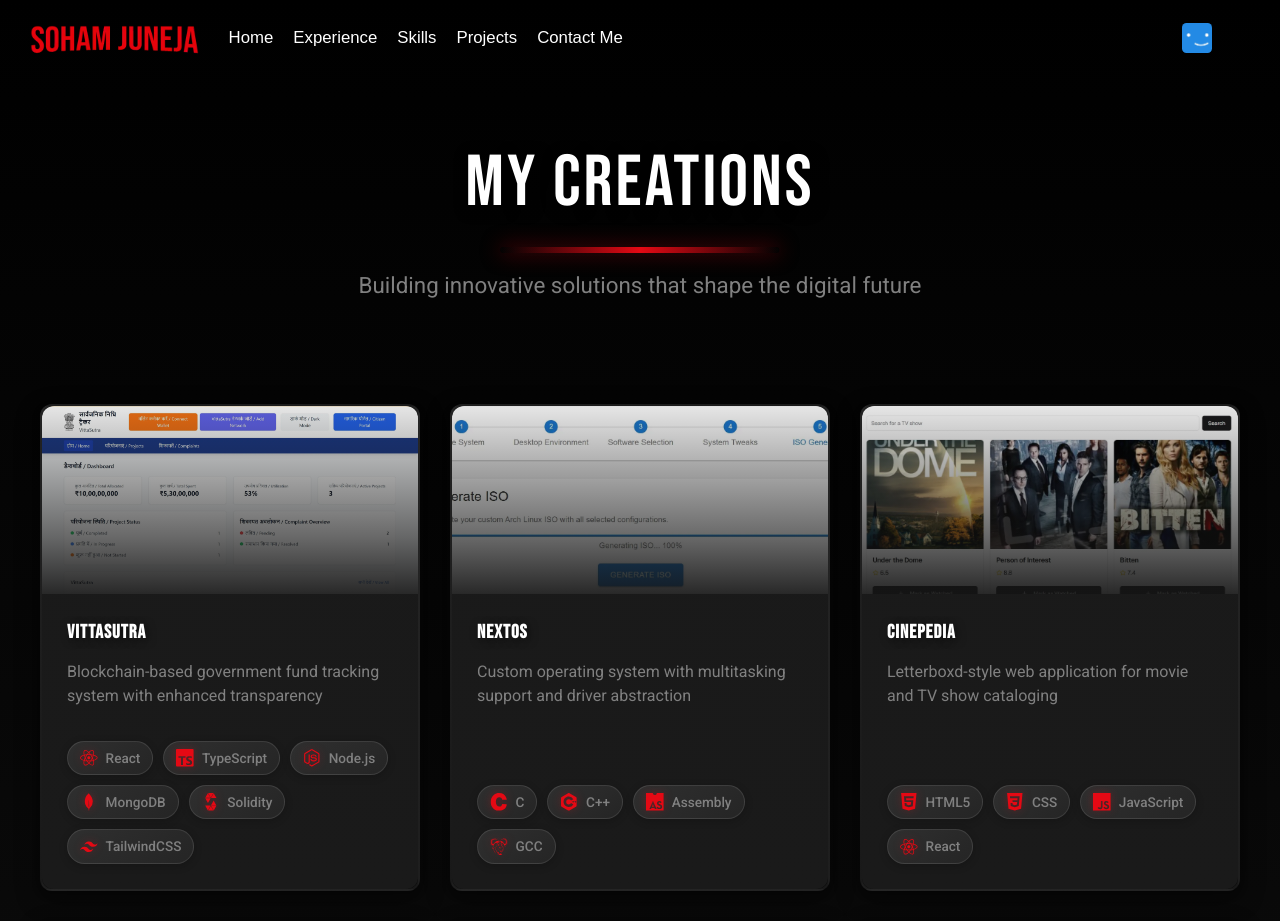
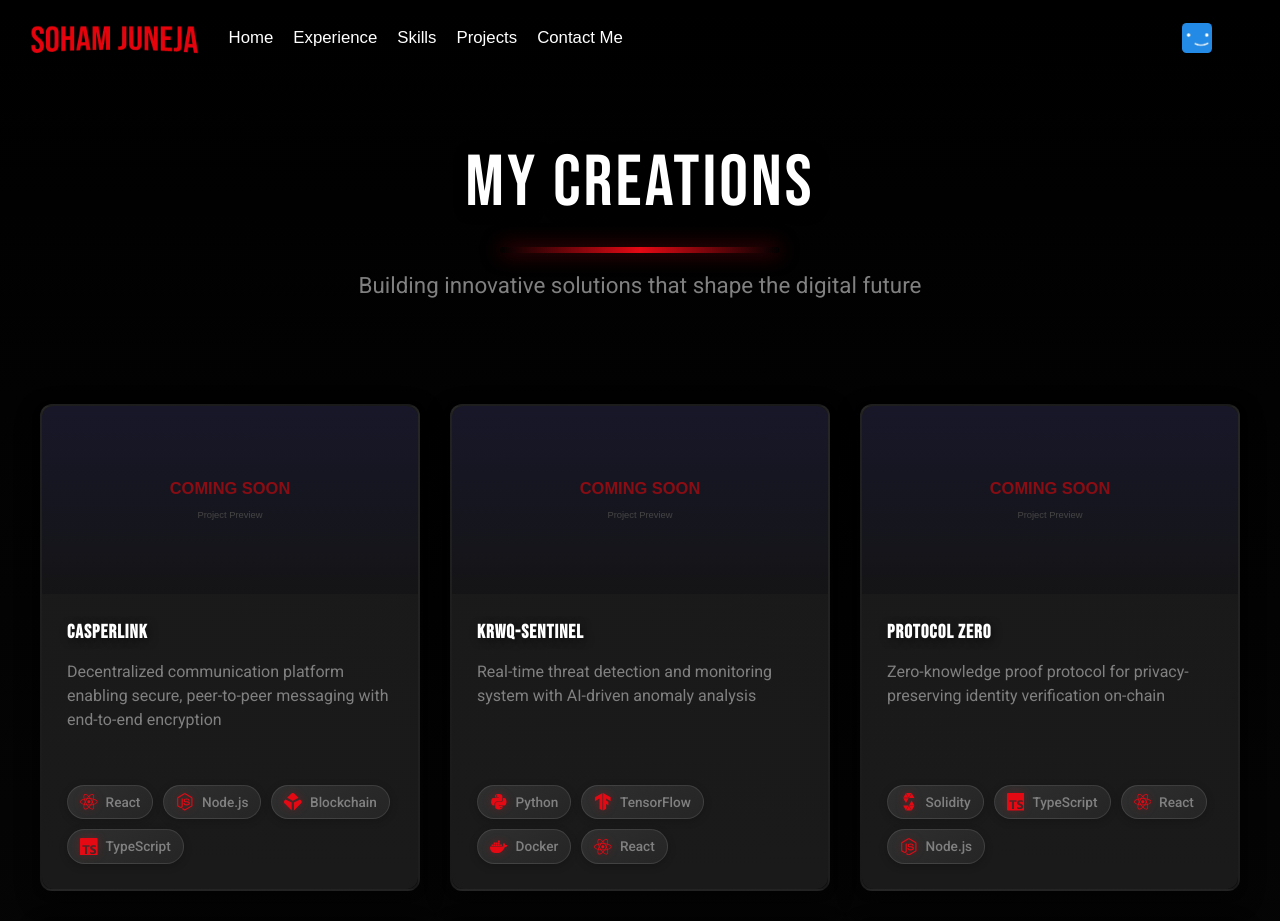
Before and after one commit to SohamJuneja/portfolio, a React (Vite) app: page /projects in a window 1280 px wide. Shown: the top 921 px of the page. Built offline with nearby package versions, Linux system fonts and the light colour scheme.

Commit message:
Update experience, projects, and achievements sections

```diff
--- a/src/components/Achievements.jsx
+++ b/src/components/Achievements.jsx
@@ -23,42 +23,92 @@ const Achievements = () => {
 
   const competitionImages = [
     {
-      src: "https://media.licdn.com/dms/image/v2/D5622AQEKEqXWmyr90g/feedshare-shrink_2048_1536/feedshare-shrink_2048_1536/0/1716903732757?e=1750896000&v=beta&t=D1L_P5AuSR3HPruHxA8zRxY9YgtWHvcgFDQ6vcXqXiw",
-      alt: "Design Competition",
-      title: "Andromeda Stellarscape Hackathon",
-      description: "Blockchain innovation reaches for the stars"
-    },
-    {
-      src: "https://media.licdn.com/dms/image/v2/D5622AQGfePJ8EPejqA/feedshare-shrink_2048_1536/feedshare-shrink_2048_1536/0/1716903731530?e=1750896000&v=beta&t=uFgRxCeZ6u6UTTtg4yFsyvyZuUn82N8rz1wErtfvhfQ",
-      alt: "Hackathon Competition",
-      title: "Civil Wars",
-      description: ""
-    },
-    {
       src: "achievements/hackonhills1.jpg",
       alt: "Hackathon Competition",
       title: "Hack on Hills 6.0",
       description: ""
     },
     {
+      src: "/webpimages/placeholder.svg",
+      alt: "Design Competition",
+      title: "Andromeda Stellarscape Hackathon",
+      description: "Blockchain innovation reaches for the stars"
+    },
+    {
+      src: "/webpimages/placeholder.svg",
+      alt: "Hackathon Competition",
+      title: "Civil Wars",
+      description: ""
+    },
+    {
       src: "achievements/reverse1.jpg",
       alt: "Design Competition",
       title: "Reverse Pitch",
-      description: "Blockchain innovation reaches for the stars"
+      description: ""
     },
     {
-      src: "https://media.licdn.com/dms/image/v2/D5622AQHz_HxQjn8KGA/feedshare-shrink_2048_1536/feedshare-shrink_2048_1536/0/1710579050949?e=1750896000&v=beta&t=xbcb616XGY-SM0L6Z3yZTh1oxKJWPKA46ad4ZpKF96E",
+      src: "/webpimages/placeholder.svg",
       alt: "Design Competition",
       title: "Electrothon 6.0",
-      description: "Blockchain innovation reaches for the stars"
+      description: ""
     }
   ]
 
   const achievements = [
     {
       id: 1,
+      title: "Morph Consumer Hackathon",
+      description: "🏆 WINNER — $4,500 prize. Built an innovative consumer-facing dApp on the Morph ecosystem.",
+      image: "/webpimages/placeholder.svg",
+      icon: "crown",
+      year: "2025",
+      category: "Hackathon",
+      tier: "gold"
+    },
+    {
+      id: 2,
+      title: "Casper Hackathon 2026",
+      description: "🥉 THIRD PRIZE — $3,000 prize. Developed a decentralized solution on the Casper blockchain.",
+      image: "/webpimages/placeholder.svg",
+      icon: "trophy",
+      year: "2026",
+      category: "Hackathon",
+      tier: "gold"
+    },
+    {
+      id: 3,
+      title: "Somnia AI Hackathon",
+      description: "🥈 SECOND PRIZE — $1,500 prize. Built an AI-powered solution at the Somnia AI hackathon.",
+      image: "/webpimages/placeholder.svg",
+      icon: "medal",
+      year: "2025",
+      category: "Hackathon",
+      tier: "gold"
+    },
+    {
+      id: 4,
+      title: "Aptos Hackathon",
+      description: "🏆 WINNER — $500 prize. Shipped a project on the Aptos blockchain ecosystem.",
+      image: "/webpimages/placeholder.svg",
+      icon: "trophy",
+      year: "2025",
+      category: "Hackathon",
+      tier: "gold"
+    },
+    {
+      id: 5,
+      title: "SIH Internal Round",
+      description: "🏆 WINNER — Won the internal Smart India Hackathon selection round at NIT Hamirpur.",
+      image: "/webpimages/placeholder.svg",
+      icon: "crown",
+      year: "2025",
+      category: "Hackathon",
+      tier: "gold"
+    },
+    {
+      id: 6,
       title: "Hack on Hills 6.0",
-      description: "🏆 CHAMPION - Overall First Position out of 150+ teams in a prestigious national hackathon conducted under Nimbus.",
+      description: "🏆 CHAMPION — Overall First Position out of 150+ teams. $300 prize in a prestigious national hackathon under Nimbus.",
       image: "achievements/hackonhills.jpg",
       icon: "crown",
       year: "2025",
@@ -66,39 +116,49 @@ const Achievements = () => {
       tier: "gold"
     },
     {
-      id: 4,
+      id: 7,
+      title: "Launch IO",
+      description: "🎖️ HONOURABLE MENTION — $200 prize. Recognized for an outstanding project submission.",
+      image: "/webpimages/placeholder.svg",
+      icon: "award",
+      year: "2025",
+      category: "Hackathon",
+      tier: "silver"
+    },
+    {
+      id: 8,
       title: "Andromeda Stellarscape Blockchain Hackathon",
-      description: "🌟 TOP PERFORMER - Secured Top 15 rankings across ALL three categories: Auction, Marketplace and Crowdfunding.",
-      image: "https://media.licdn.com/dms/image/v2/D5622AQHXpz7liOxI5w/feedshare-shrink_2048_1536/feedshare-shrink_2048_1536/0/1716903732071?e=1750896000&v=beta&t=WENC_GbcJH30j1gZbNb2fD969tV8pcB5uO7HuZoKzO8",
+      description: "🌟 TOP PERFORMER — Secured Top 15 rankings across ALL three categories: Auction, Marketplace and Crowdfunding.",
+      image: "/webpimages/placeholder.svg",
       icon: "medal",
       year: "2024",
       category: "Hackathon",
       tier: "silver"
     },
     {
-      id: 2,
+      id: 9,
       title: "Google Study Jams",
       description: "Prompt Design using Vertex AI, GenAI Apps with Gemini and Streamlit, and Generative AI concepts.",
-      image: "https://media.licdn.com/dms/image/v2/D5622AQHc_xuhuENB4w/feedshare-shrink_800/feedshare-shrink_800/0/1726836868917?e=1750896000&v=beta&t=OLYAeQtsZYng4e-64EHYRREPQXKo_CobxcD-fFsxTAQ",
+      image: "/webpimages/placeholder.svg",
       icon: "award",
       year: "2024",
       category: "Google Certified",
       tier: "gold"
     },
     {
-      id: 3,
+      id: 10,
       title: "Google Arcade",
       description: "Conquered 10 skill badges and earned exclusive Google swags through consistent high-performance achievements.",
-      image: "https://media.licdn.com/dms/image/v2/D5622AQFZyJ8Tjf1Uhg/feedshare-shrink_1280/feedshare-shrink_1280/0/1726836869469?e=1750896000&v=beta&t=to9yYQyUVMD90R7_TW9XVwgaXECZQHW-IJIrsQek9kA",
+      image: "/webpimages/placeholder.svg",
       icon: "gem",
       year: "2024",
       category: "Google Program",
       tier: "silver"
     },
     {
-      id: 9,
+      id: 11,
       title: "Reverse Pitch - E-Summit NITH",
-      description: "🥈 RUNNER-UP - Pitched game-changing startup solutions to real-world problems at NIT Hamirpur's premier entrepreneurship summit.",
+      description: "🥈 RUNNER-UP — Pitched game-changing startup solutions to real-world problems at NIT Hamirpur's premier entrepreneurship summit.",
       image: "achievements/reverse.jpg",
       icon: "medal",
       year: "2025",
@@ -106,39 +166,39 @@ const Achievements = () => {
       tier: "silver"
     },
     {
-      id: 6,
+      id: 12,
       title: "Flipkart Grid 6.0",
-      description: " Only second-year student from college to clear Level 1 of coding challenge by Flipkart.",
-      image: "https://media.licdn.com/dms/image/v2/D5622AQE9iMHdmoPxOg/feedshare-shrink_2048_1536/B56ZRqeWmtHsAs-/0/1736953131157?e=1750896000&v=beta&t=Z9kF6g_gqVMxzskGF36fkho1H96atcFsQYOypb25BB0",
+      description: "Only second-year student from college to clear Level 1 of coding challenge by Flipkart.",
+      image: "/webpimages/placeholder.svg",
       icon: "code",
       year: "2024",
       category: "Coding",
       tier: "silver"
     },
     {
-      id: 7,
+      id: 13,
       title: "Tata Imagination Challenge",
       description: "Advanced through multiple elimination rounds in Tata's prestigious innovation challenge, showcasing creative problem-solving skills.",
-      image: "https://media.licdn.com/dms/image/v2/D5622AQHWZnWlxU9kkw/feedshare-shrink_2048_1536/B56ZRqeWnWHoAo-/0/1736953130861?e=1750896000&v=beta&t=SrBUt6VdhlqPLWGiwg7vi6nWYbkusMb4weeOZOTCnlc",
+      image: "/webpimages/placeholder.svg",
       icon: "lightbulb",
       year: "2024",
       category: "Innovation",
       tier: "bronze"
     },
     {
-      id: 5,
+      id: 14,
       title: "Abhedya Cryptic Hunt",
-      description: "BEST FIRST YEAR - Best first-year performer in the cryptic hunt challenge, decoding complex puzzles and unraveling digital mysteries.",
-      image: "https://media.licdn.com/dms/image/v2/D5622AQGO-hAfcsIpFQ/feedshare-shrink_2048_1536/feedshare-shrink_2048_1536/0/1716903731323?e=1750896000&v=beta&t=5OpijII1mAv0tuPkjc7LGyFInFg6QnOOxPFRe9mWN3Q",
+      description: "BEST FIRST YEAR — Best first-year performer in the cryptic hunt challenge, decoding complex puzzles and unraveling digital mysteries.",
+      image: "/webpimages/placeholder.svg",
       icon: "lightbulb",
       year: "2024",
       category: "Competition",
       tier: "gold"
     },
     {
-      id: 8,
+      id: 15,
       title: "Bidwiser Competition",
-      description: "🥈 RUNNER-UP - Secured second position by mastering complex mathematical optimization algorithms and strategic score maximization.",
+      description: "🥈 RUNNER-UP — Secured second position by mastering complex mathematical optimization algorithms and strategic score maximization.",
       image: "achievements/bidwiser.jpg",
       icon: "medal",
       year: "2025",
@@ -146,27 +206,27 @@ const Achievements = () => {
       tier: "silver"
     },
     {
-      id: 10,
+      id: 16,
       title: "Gear-O-Metry Challenge",
-      description: "🥈 RUNNER-UP - Demonstrated exceptional skills in AutoCAD design and precision gear alignment engineering.",
-      image: "https://media.licdn.com/dms/image/v2/D5622AQEzxoa1ifj-EA/feedshare-shrink_2048_1536/feedshare-shrink_2048_1536/0/1716903731753?e=1750896000&v=beta&t=HeYKj_KgLyktaK1-Iuo6PbvkqecKKByUMXmcAM0Mh9Y",
+      description: "🥈 RUNNER-UP — Demonstrated exceptional skills in AutoCAD design and precision gear alignment engineering.",
+      image: "/webpimages/placeholder.svg",
       icon: "medal",
       year: "2024",
       category: "Engineering",
       tier: "silver"
     },
     {
-      id: 11,
+      id: 17,
       title: "Electrothon Scavenger Hunt",
-      description: "🏆 TREASURE HUNTER - Emerged victorious in the college-wide digital treasure hunt during Electrothon 6.0.",
-      image: "https://media.licdn.com/dms/image/v2/D5622AQFH0jeVNUVcGg/feedshare-shrink_2048_1536/feedshare-shrink_2048_1536/0/1710579047083?e=1750896000&v=beta&t=JwbmJyulA4Sui1Bi6zlH9CFHMumArHpU5dB9oSVIqa0",
+      description: "🏆 TREASURE HUNTER — Emerged victorious in the college-wide digital treasure hunt during Electrothon 6.0.",
+      image: "/webpimages/placeholder.svg",
       icon: "trophy",
       year: "2024",
       category: "Competition",
       tier: "gold"
     },
     {
-      id: 12,
+      id: 18,
       title: "Swachhta Pakhwada Riddle Competition",
       description: "Secured second place in the riddle competition organized during the national cleanliness campaign.",
       image: "achievements/riddle.jpg",
@@ -268,6 +328,7 @@ const Achievements = () => {
       <div className="achievements-container">
         <div className="netflix-header">
           <h2 className="achievements-title">Hall of Fame</h2>
+          <p className="achievements-subtitle">9X Hackathon Winner</p>
         </div>
 
         <div className="achievements-grid">
--- a/src/components/Projects.jsx
+++ b/src/components/Projects.jsx
@@ -38,7 +38,103 @@ const Projects = () => {  const getTechIcon = (tech) => {
 
   const projects = [
     {
+      id: 1,
+      title: "CasperLink",
+      description: "Decentralized communication platform enabling secure, peer-to-peer messaging with end-to-end encryption",
+      image: "/webpimages/placeholder.svg",
+      tags: ["React", "Node.js", "Blockchain", "TypeScript"],
+      year: 2025,
+    },
+    {
+      id: 2,
+      title: "KRWQ-Sentinel",
+      description: "Real-time threat detection and monitoring system with AI-driven anomaly analysis",
+      image: "/webpimages/placeholder.svg",
+      tags: ["Python", "TensorFlow", "Docker", "React"],
+      year: 2025,
+    },
+    {
       id: 3,
+      title: "Protocol Zero",
+      description: "Zero-knowledge proof protocol for privacy-preserving identity verification on-chain",
+      image: "/webpimages/placeholder.svg",
+      tags: ["Solidity", "TypeScript", "React", "Node.js"],
+      year: 2025,
+    },
+    {
+      id: 4,
+      title: "AeroMesh",
+      description: "Distributed mesh networking solution for low-latency IoT device communication",
+      image: "/webpimages/placeholder.svg",
+      tags: ["Python", "C++", "React", "Docker"],
+      year: 2025,
+    },
+    {
+      id: 5,
+      title: "OneGotchi",
+      description: "Virtual pet companion app with on-chain evolution mechanics and community interaction",
+      image: "/webpimages/placeholder.svg",
+      tags: ["React", "Solidity", "Node.js", "MongoDB"],
+      year: 2025,
+    },
+    {
+      id: 6,
+      title: "ArchiveChain",
+      description: "Blockchain-powered document archival system ensuring tamper-proof record storage",
+      image: "/webpimages/placeholder.svg",
+      tags: ["Solidity", "React", "Node.js", "MongoDB"],
+      year: 2025,
+    },
+    {
+      id: 7,
+      title: "Evolvagotchi",
+      description: "NFT-based evolving digital creatures with dynamic traits and generative artwork",
+      image: "/webpimages/placeholder.svg",
+      tags: ["Solidity", "React", "TypeScript", "TailwindCSS"],
+      year: 2025,
+    },
+    {
+      id: 8,
+      title: "AptosFlow",
+      description: "DeFi dashboard and transaction manager built on the Aptos blockchain ecosystem",
+      image: "/webpimages/placeholder.svg",
+      tags: ["TypeScript", "React", "Node.js", "TailwindCSS"],
+      year: 2025,
+    },
+    {
+      id: 9,
+      title: "EvolvNFT",
+      description: "Dynamic NFT platform where tokens evolve based on holder activity and on-chain events",
+      image: "/webpimages/placeholder.svg",
+      tags: ["Solidity", "React", "TypeScript", "Ethereum"],
+      year: 2025,
+    },
+    {
+      id: 10,
+      title: "ZetaForge",
+      description: "Cross-chain asset bridge and swap protocol for seamless multi-chain interoperability",
+      image: "/webpimages/placeholder.svg",
+      tags: ["TypeScript", "Solidity", "React", "Node.js"],
+      year: 2025,
+    },
+    {
+      id: 11,
+      title: "MorphStream",
+      description: "Real-time video streaming platform with adaptive bitrate and AI-powered content moderation",
+      image: "/webpimages/placeholder.svg",
+      tags: ["React", "Node.js", "Python", "Docker"],
+      year: 2025,
+    },
+    {
+      id: 12,
+      title: "AI Meeting Agent",
+      description: "Intelligent meeting assistant that transcribes, summarizes, and generates actionable insights from meetings",
+      image: "/webpimages/placeholder.svg",
+      tags: ["Python", "React", "Node.js", "TensorFlow"],
+      year: 2025,
+    },
+    {
+      id: 13,
       title: "VittaSutra",
       description: "Blockchain-based government fund tracking system with enhanced transparency",
       image: "/webpimages/vittasutra.webp",
@@ -46,7 +142,7 @@ const Projects = () => {  const getTechIcon = (tech) => {
       year: 2023,
     },
     {
-      id: 4,
+      id: 14,
       title: "NextOS",
       description: "Custom operating system with multitasking support and driver abstraction",
       image: "/webpimages/nextos.webp",
@@ -54,7 +150,7 @@ const Projects = () => {  const getTechIcon = (tech) => {
       year: 2022,
     },
     {
-      id: 5,
+      id: 15,
       title: "Cinepedia",
       description: "Letterboxd-style web application for movie and TV show cataloging",
       image: "/webpimages/cinepedia.webp",
@@ -62,7 +158,7 @@ const Projects = () => {  const getTechIcon = (tech) => {
       year: 2023,
     },
     {
-      id: 1,
+      id: 16,
       title: "DDoS.AI",
       description: "AI-powered system for real-time DDoS attack detection and mitigation using machine learning",
       image: "/webpimages/ddos.webp",
@@ -70,7 +166,7 @@ const Projects = () => {  const getTechIcon = (tech) => {
       year: 2024,
     },
     {
-      id: 2,
+      id: 17,
       title: "MindSync",
       description: "AI-powered note-taking app with smart concept clustering and blockchain integration",
       image: "/webpimages/mindsync.webp",
@@ -78,7 +174,7 @@ const Projects = () => {  const getTechIcon = (tech) => {
       year: 2024,
     },
     {
-      id: 6,
+      id: 18,
       title: "GDSC NITH",
       description: "Website for Google Developer Student Club at NIT Hamirpur",
       image: "/webpimages/dsc.webp",
@@ -86,7 +182,7 @@ const Projects = () => {  const getTechIcon = (tech) => {
       year: 2022,
     },
     {
-      id: 7,
+      id: 19,
       title: "Electrothon",
       description: "Website for college hackathon event",
       image: "/webpimages/electrothon.webp",
@@ -94,7 +190,7 @@ const Projects = () => {  const getTechIcon = (tech) => {
       year: 2022,
     },
     {
-      id: 8,
+      id: 20,
       title: "SPEC Website",
       description: "Website for Society for Promotion of Electronics Culture",
       image: "/webpimages/spec.webp",
```
Also changed, not shown: src/components/Achievements.css (+8 -0 lines), src/components/Experience.css (+31 -0 lines), src/components/Experience.jsx (+62 -15 lines), public/webpimages/placeholder.svg (added).
